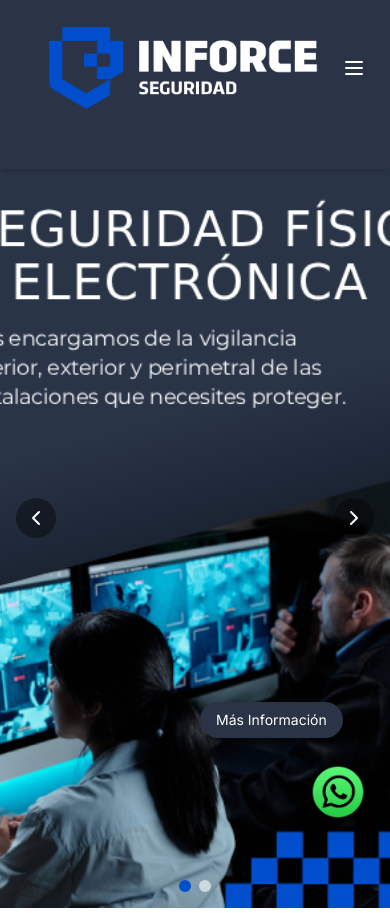
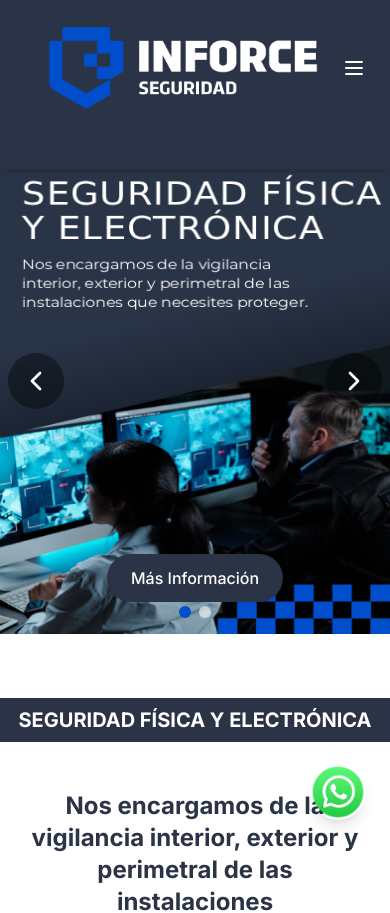
Before and after one commit to inforcewebapp/inforceweb, a React (Vite) app in the folder proyecto/: page /services in a window 390 px wide. Shown: the top 913 px of the page. Built offline with nearby package versions, Linux system fonts and the light colour scheme.

Commit message:
img falta manu

```diff
--- a/proyecto/src/pages/Home.tsx
+++ b/proyecto/src/pages/Home.tsx
@@ -11,6 +11,7 @@ type Slide = {
   buttonText: string;
   link: string;
   fit?: 'fill' | 'centerCrop'; // opcional
+  scrollTo?: string; // nuevo campo
 };
 
 
@@ -19,13 +20,15 @@ const mobileSlides: Slide[] = [
     image: '/slides/slide1_mobile.png',
     buttonText: 'Más Información',
     fit: 'fill',
-    link: '/services'
+    link: '/services',
+    scrollTo: 'serviciosinfo'
   },
   {
     image: '/slides/slide2_mobile.png',
     fit: 'centerCrop',
     buttonText: 'Conocé Más',
-    link: '/services'
+    link: '/services',
+    scrollTo: 'serviciosinfo'
   }
 ];
 
@@ -33,14 +36,17 @@ const desktopSlides: Slide[] = [
   {
     image: '/slides/slide1.png',
     buttonText: 'Más Información',
-    link: '/services'
+    link: '/services',
+    scrollTo: 'serviciosinfo'
   },
   {
     image: '/slides/slide2.png',
     buttonText: 'Conocé Más',
-    link: '/services'
+    link: '/services',
+    scrollTo: 'serviciosinfo'
   }
 ];
+
 
 
 const Home = () => {
@@ -100,7 +106,7 @@ const Home = () => {
               />
             </div>
             <div className="absolute inset-0">
-              <Link to={slide.link}>
+              <Link to={slide.link} state={slide.scrollTo ? { scrollTo: slide.scrollTo } : undefined}>
                 <button
                   className={`absolute ${
                     isMobile
--- a/proyecto/src/pages/Services.tsx
+++ b/proyecto/src/pages/Services.tsx
@@ -4,11 +4,13 @@ import { Shield, Camera, Heart } from 'lucide-react';
 import { Link, useLocation } from 'react-router-dom';
 import { ChevronLeft, ChevronRight } from 'lucide-react';
 
+
 type Slide = {
   image: string;
   buttonText: string;
   link: string;
   fit?: 'fill' | 'centerCrop'; // opcional
+  scrollTo?: string; // nuevo campo
 };
 
 
@@ -17,13 +19,15 @@ const mobileSlides: Slide[] = [
     image: '/slides/slide1_mobile.png',
     buttonText: 'Más Información',
     fit: 'fill',
-    link: '/services'
+    link: '/services',
+    scrollTo: 'serviciosinfo'
   },
   {
     image: '/slides/slide2_mobile.png',
     fit: 'centerCrop',
     buttonText: 'Conocé Más',
-    link: '/services'
+    link: '/services',
+    scrollTo: 'serviciosinfo'
   }
 ];
 
@@ -31,12 +35,14 @@ const desktopSlides: Slide[] = [
   {
     image: '/slides/slide1.png',
     buttonText: 'Más Información',
-    link: '/services'
+    link: '/services',
+    scrollTo: 'serviciosinfo'
   },
   {
     image: '/slides/slide2.png',
     buttonText: 'Conocé Más',
-    link: '/services'
+    link: '/services',
+    scrollTo: 'serviciosinfo'
   }
 ];
 
@@ -45,6 +51,18 @@ const Services = () => {
   const [current, setCurrent] = useState(0);
   const location = useLocation();
   const isServicesPage = location.pathname === '/services';
+
+  useEffect(() => {
+    if (location.state?.scrollTo === 'serviciosinfo') {
+      const el = document.getElementById('serviciosinfo');
+      if (el) {
+        setTimeout(() => {
+          el.scrollIntoView({ behavior: 'smooth' });
+        }, 150);
+      }
+    }
+  }, [location]);
+
 
 
   useEffect(() => {
@@ -65,7 +83,7 @@ const Services = () => {
   return (
     <div className="min-h-screen">
       {/* Carousel de imagenes */}
-      <div className="relative w-full h-[calc(100vh-64px)] md:h-[75vh] overflow-hidden mt-[64px] md:mt-[-64px]">
+      <div className={`relative w-full overflow-hidden ${isMobile ? 'h-[60vh] mt-[64px]' : 'h-[75vh] mt-[-64px]'}`}>
         {slides.map((slide, index) => (
           <div
             key={index}
@@ -77,14 +95,24 @@ const Services = () => {
               <img
                 src={slide.image}
                 alt={`slide-${index}`}
-                className={`absolute h-full object-cover ${
-                  slide.fit === 'fill' ? 'w-full' : 'w-auto max-w-none left-1/2 -translate-x-1/2'
+                className={`absolute inset-0 ${
+                  isMobile
+                    ? slide.fit === 'fill'
+                      ? 'w-full h-full object-fill' // slide1_mobile
+                      : 'h-full w-auto max-w-none left-1/2 -translate-x-1/2 object-cover' // slide2_mobile
+                    : 'h-full w-full object-cover' // desktop (sin tocar)
                 }`}
               />
             </div>
             <div className="absolute inset-0">
-              <Link to={slide.link}>
-                <button className={`absolute left-[200px] bottom-[170px] text-sm px-4 py-2 rounded-full hover:bg-[#013f9e] ${isServicesPage ? 'bg-[#2a3446] text-white' : 'bg-[#014fca] text-white'}`}>
+              <Link to={slide.link} state={slide.scrollTo ? { scrollTo: slide.scrollTo } : undefined}>
+                <button
+                  className={`absolute ${
+                    isMobile
+                      ? 'left-1/2 -translate-x-1/2 bottom-8 text-base px-6 py-3'
+                      : 'left-[200px] bottom-[170px] text-sm px-4 py-2'
+                  } bg-[#2a3446] text-white rounded-full font-medium hover:bg-[#013f9e] transition`}
+                >
                   {slide.buttonText}
                 </button>
               </Link>
@@ -92,17 +120,25 @@ const Services = () => {
           </div>
         ))}
 
+        {/* Flechas */}
+        {/* Flecha izquierda */}
         <button
           onClick={prevSlide}
-          className="absolute top-1/2 left-4 transform -translate-y-1/2 bg-black/40 text-white p-2 rounded-full hover:bg-black/60 z-20"
+          className={`absolute z-20 transform -translate-y-1/2 bg-black/40 text-white rounded-full hover:bg-black/60 transition ${
+            isMobile ? 'top-1/2 left-2 p-3' : 'top-1/2 left-4 p-2'
+          }`}
         >
-          <ChevronLeft className="w-6 h-6" />
+          <ChevronLeft className={`${isMobile ? 'w-8 h-8' : 'w-6 h-6'}`} />
         </button>
+
+        {/* Flecha derecha */}
         <button
           onClick={nextSlide}
-          className="absolute top-1/2 right-4 transform -translate-y-1/2 bg-black/40 text-white p-2 rounded-full hover:bg-black/60 z-20"
+          className={`absolute z-20 transform -translate-y-1/2 bg-black/40 text-white rounded-full hover:bg-black/60 transition ${
+            isMobile ? 'top-1/2 right-2 p-3' : 'top-1/2 right-4 p-2'
+          }`}
         >
-          <ChevronRight className="w-6 h-6" />
+          <ChevronRight className={`${isMobile ? 'w-8 h-8' : 'w-6 h-6'}`} />
         </button>
 
         <div className="absolute bottom-4 left-1/2 transform -translate-x-1/2 flex gap-2 z-20">
```
